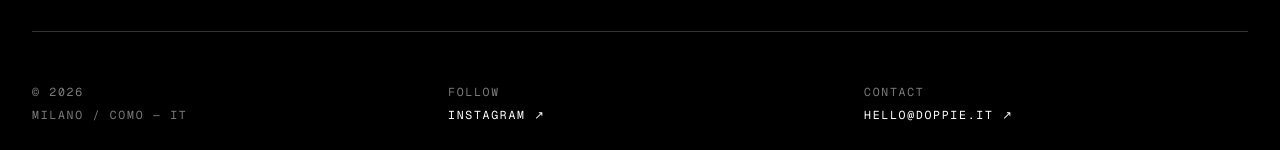
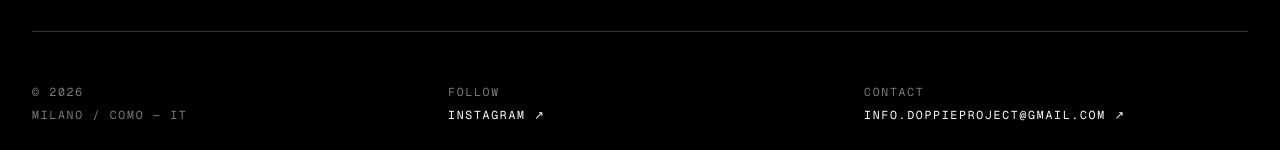
Before and after one commit to doppie-project/doppie-project.github.io, a Jekyll site: the page built from index.md, in a window 1280 px wide and 900 px high, scrolled down 1410 px. Shown: the part 747-897 px from the top of the window. Built offline with Jekyll 4.4.1, drawn with Linux system fonts in a browser that asks for light colours; a script that is not in the unit is left out.

Commit message:
Change contact email to info.doppieproject@gmail.com
Updated contact email link in footer.

```diff
--- a/_includes/footer.html
+++ b/_includes/footer.html
@@ -13,7 +13,7 @@
         </div>
         <div>
             <span>Contact</span><br>
-            <a href="mailto:{{ site.email | default: 'hello@doppie.it' }}"><strong>{{ site.email | default: 'hello@doppie.it' }} ↗</strong></a>
+            <a href="mailto:{{ site.email | default: 'info.doppieproject@gmail.com' }}"><strong>{{ site.email | default: 'info.doppieproject@gmail.com' }} ↗</strong></a>
         </div>
     </div>
 </footer>
```
